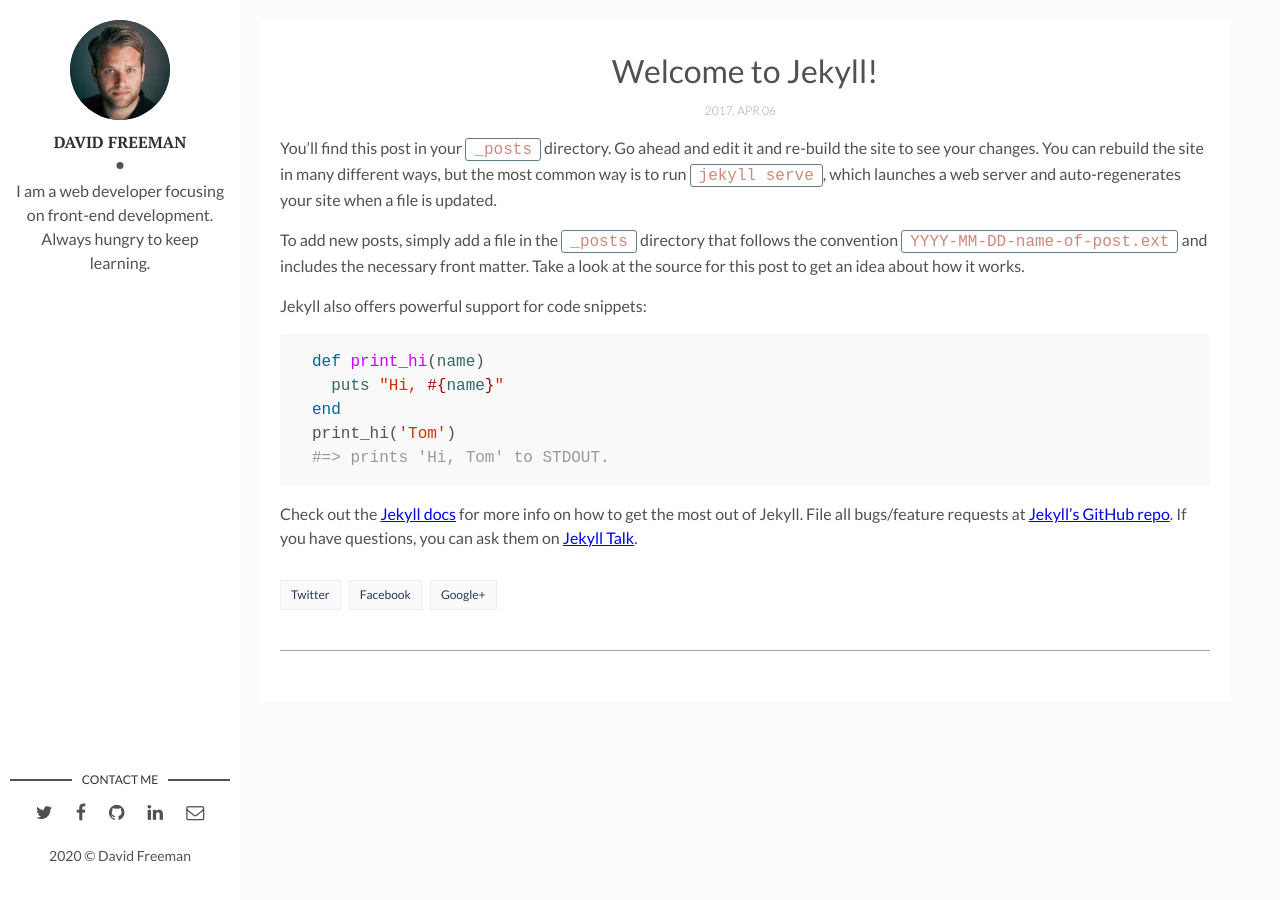
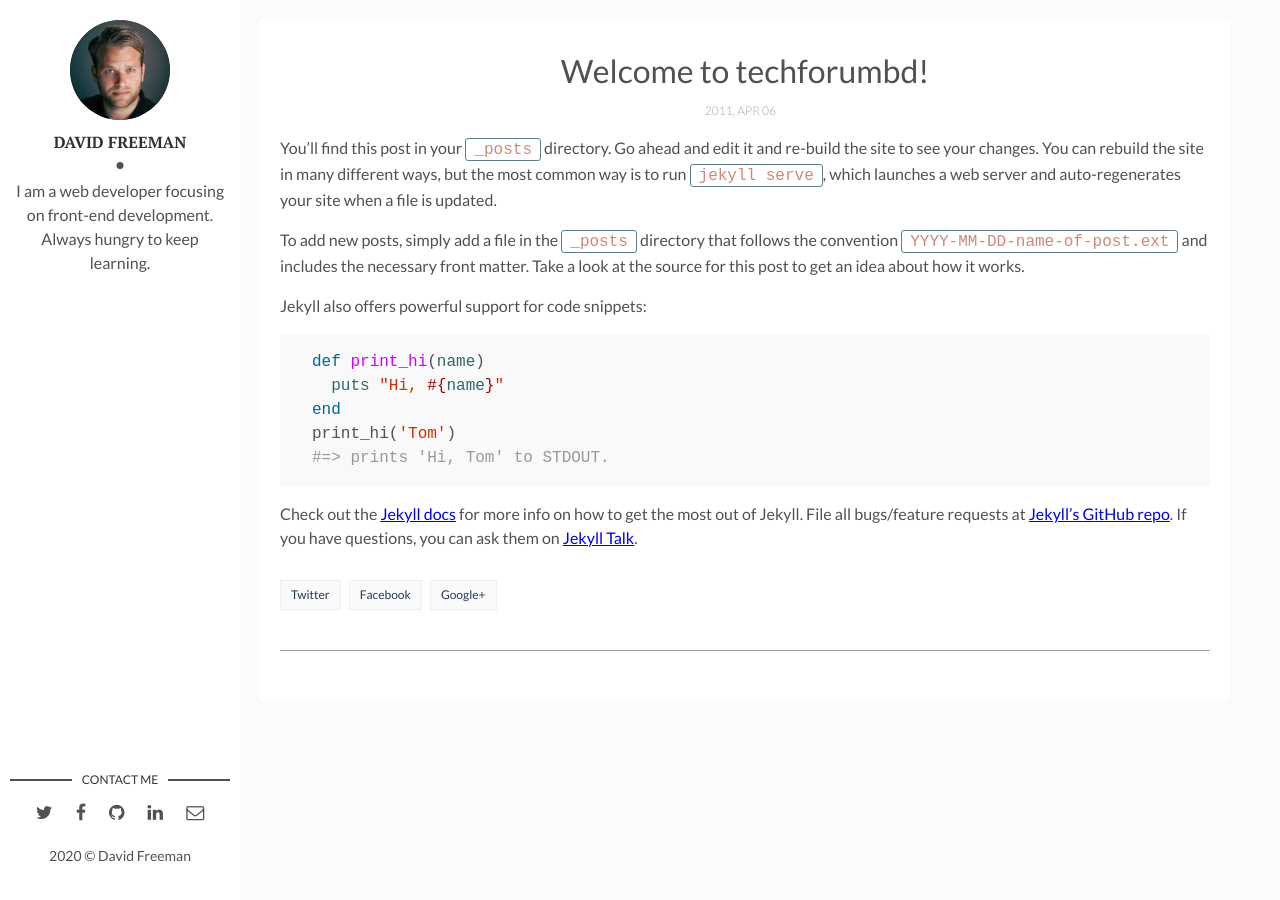
Before and after one commit to techforumbd/Blog, a Jekyll site: the page built from _posts/2017-04-06-welcome-to-jekyll.markdown, in a window 1280 px wide. Built offline with Jekyll 4.4.1, drawn with Linux system fonts in a browser that asks for light colours; comment, search, counter and statistics services are not loaded; some of the changed lines change nothing that is shown.

Commit message:
Update 2017-04-06-welcome-to-jekyll.markdown
edit title

```diff
--- a/_posts/2017-04-06-welcome-to-jekyll.markdown
+++ b/_posts/2017-04-06-welcome-to-jekyll.markdown
@@ -1,8 +1,8 @@
 ---
 layout: post
-title: "Welcome to Jekyll!"
-date: 2017-04-06 13:32:20 +0300
-description: You’ll find this post in your `_posts` directory. Go ahead and edit it and re-build the site to see your changes. # Add post description (optional)
+title: "Welcome to techforumbd!"
+date: 2011-04-06 13:32:20 +0300
+description: IT Blog For Better Tomorrow.
 img:  # Add image post (optional)
 ---
 You’ll find this post in your `_posts` directory. Go ahead and edit it and re-build the site to see your changes. You can rebuild the site in many different ways, but the most common way is to run `jekyll serve`, which launches a web server and auto-regenerates your site when a file is updated.
```
